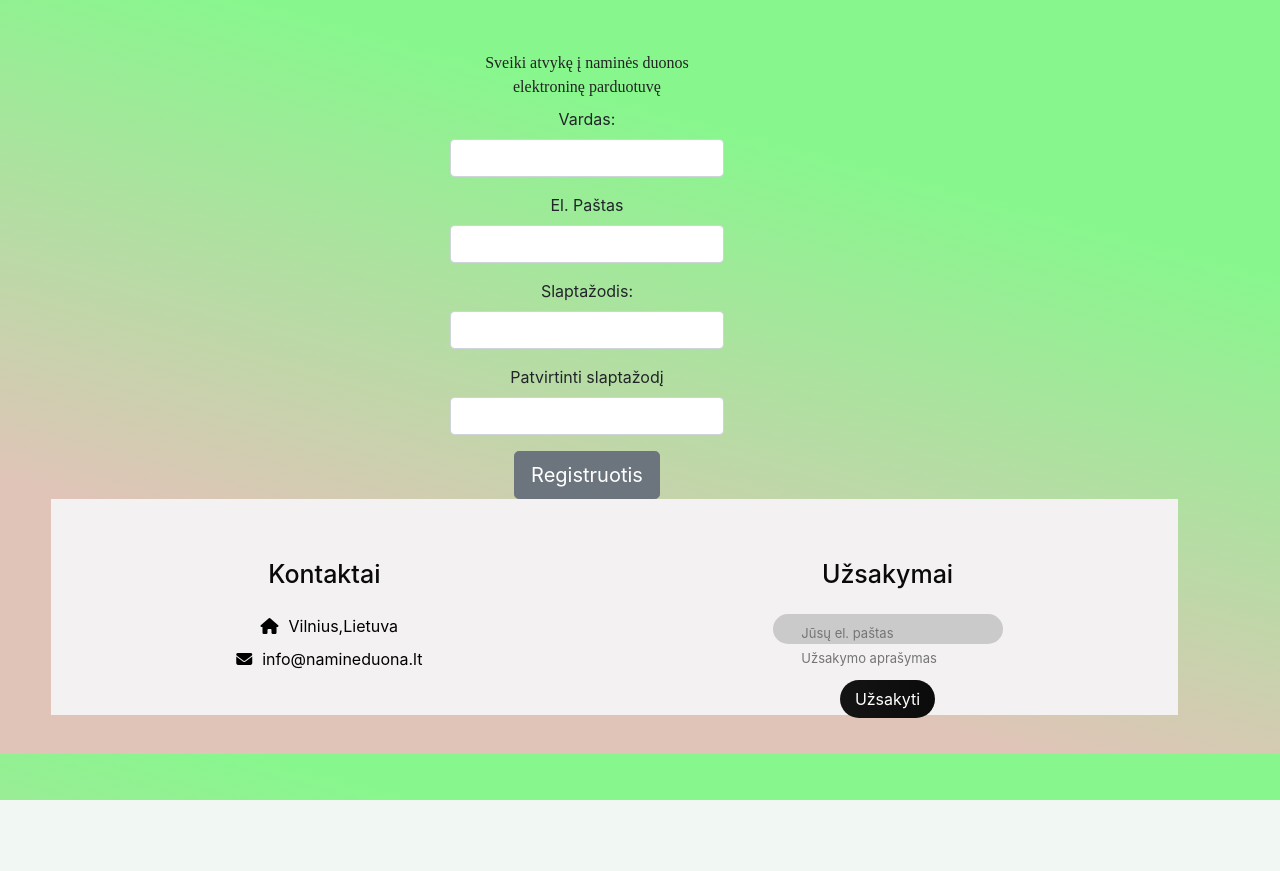
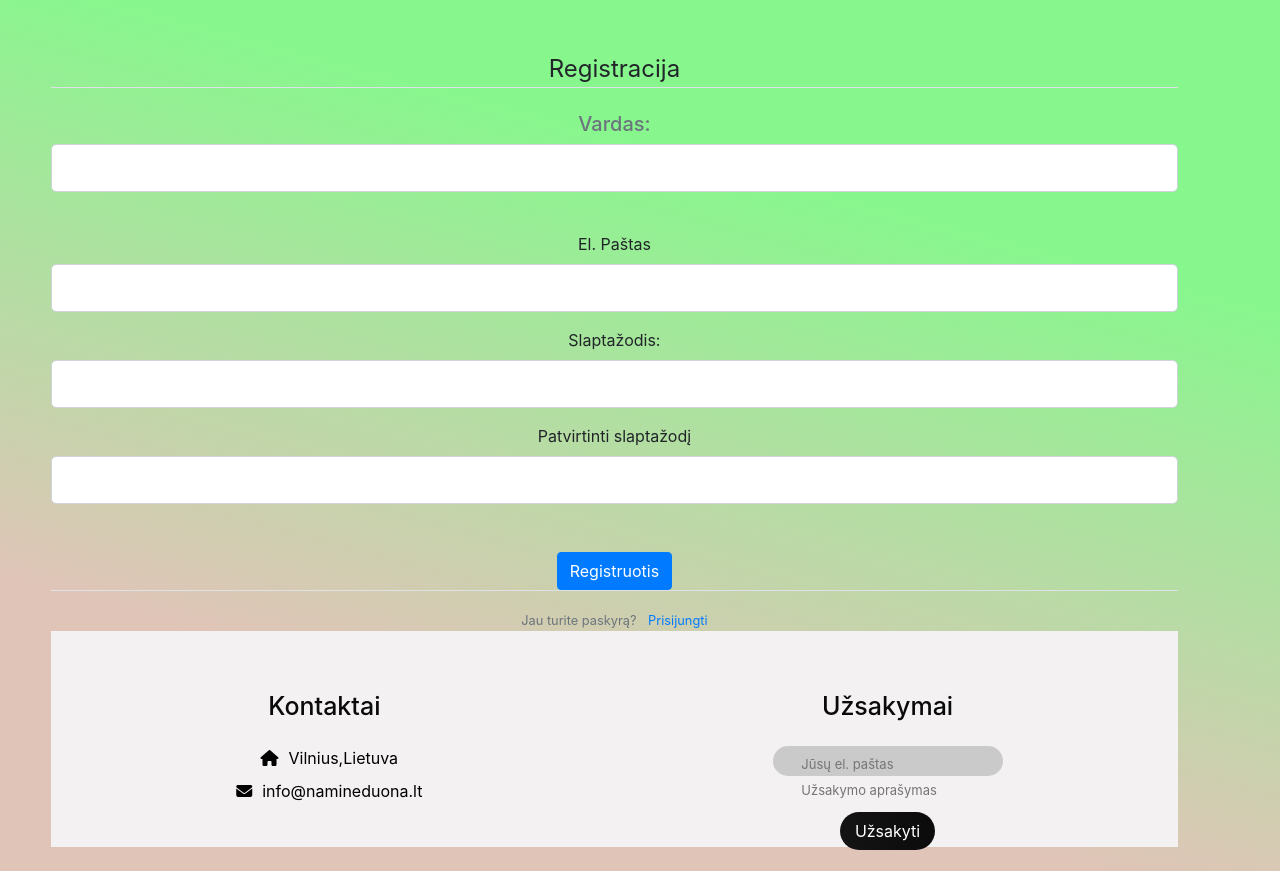
Before and after one commit to AurimasPlaipa/namines-duonos-elektronine-parduotuve-veikia, a Flask app: page /register in a window 1280 px wide. Shown: the top 871 px of the page. Before the commit the page ends 800 px from the top, so only its background shows below. Run offline with Flask 2, Linux system fonts and the light colour scheme; some libraries are stand-ins or nearby versions.

Commit message:
Last Changes 2023 04 16

```diff
--- a/app/templates/register.html
+++ b/app/templates/register.html
@@ -1,13 +1,82 @@
-{% extends 'base.html' %}
-{% import 'bootstrap/wtf.html' as wtf %}
+{% extends "base.html" %}
 
-{% block title %} Registracija {% endblock %}
+{% block title %}Registracija{% endblock %}
+
 {% block content %}
-<div class="container">
-    <div class="wtf-forms">
-        <p class="flash-message">Sveiki atvykę į naminės duonos elektroninę parduotuvę</p>
-        {{ wtf.quick_form(form, novalidate=True, button_map={'register_button': 'btn btn-secondary btn-lg'}) }}
-    </div>
+<div class="content-section">
+    <form method="POST" action="{{ url_for('register') }}">
+        {{ form.hidden_tag() }}
+        <fieldset class="form-group">
+            <legend class="border-bottom mb-4">Registracija</legend>
+            <div class="form-group">
 
+                {{ form.name.label(class="form-control-label h5 text-muted") }} {% if
+
+                form.name.errors %} {{ form.name(class="form-control form-control-lg
+
+                        is-invalid") }}
+
+                        <div class="invalid-feedback">
+
+                              {% for error in form.name.errors %}
+
+                              <span>{{ error }}</span>
+
+                              {% endfor %}
+
+                            </div>
+
+                        {% else %} {{ form.name(class="form-control form-control-lg") }} {%
+
+                        endif %}
+
+                      </div>
+            <div class="form-group">
+                {{ form.email.label(class="form-control-label") }}
+                {% if form.email.errors %}
+                {{ form.email(class="form-control form-control-lg is-invalid") }}
+                <div class="invalid-feedback">
+                    {% for error in form.email.errors %}
+                    <span>{{ error }}</span>
+                    {% endfor %}
+                </div>
+                {% else %}
+                {{ form.email(class="form-control form-control-lg") }}
+                {% endif %}
+            </div>
+            <div class="form-group">
+                {{ form.password.label(class="form-control-label") }}
+                {% if form.password.errors %}
+                {{ form.password(class="form-control form-control-lg is-invalid") }}
+                <div class="invalid-feedback">
+                    {% for error in form.password.errors %}
+                    <span>{{ error }}</span>
+                    {% endfor %}
+                </div>
+                {% else %}
+                {{ form.password(class="form-control form-control-lg") }}
+                {% endif %}
+            </div>
+            <div class="form-group">
+                {{ form.confirm_password.label(class="form-control-label") }}
+                {% if form.confirm_password.errors %}
+                {{ form.confirm_password(class="form-control form-control-lg is-invalid") }}
+                <div class="invalid-feedback">
+                    {% for error in form.confirm_password.errors %}
+                    <span>{{ error }}</span>
+                    {% endfor %}
+                </div>
+                {% else %}
+                {{ form.confirm_password(class="form-control form-control-lg") }}
+                {% endif %}
+            </div>
+        </fieldset>
+        <button class="btn btn-primary mt-3" type="submit">Registruotis</button>
+    </form>
 </div>
-{% endblock %}
+<div class="border-top pt-3">
+    <small class="text-muted">
+        Jau turite paskyrą? <a class="ml-2" href="{{ url_for('login') }}">Prisijungti</a>
+    </small>
+</div>
+{% endblock content %}
--- a/app/views.py
+++ b/app/views.py
@@ -120,14 +120,15 @@ def login():
 def register():
     form = RegisterForm()
     if form.validate_on_submit() and form.validate():
-        hashed_and_salted_password = generate_password_hash(
-            password=form.password.data,
-            method="pbkdf2:sha256",
-            salt_length=16)
+        # hashed_and_salted_password = generate_password_hash(
+        #     password=form.password.data,
+        #     method="pbkdf2:sha256",
+        #     salt_length=16)
+        hashed_and_salted_password = bcrypt.generate_password_hash(form.password.data).decode('utf-8')
         new_user = User(
             name=form.name.data,
             email=form.email.data,
-            password=hashed_and_salted_password,
+            password=hashed_and_salted_password
         )
         db.session.add(new_user)
         db.session.commit()
```
Also changed, not shown: app/templates/login.html (+44 -9 lines), README.md (added), app/data.db.
